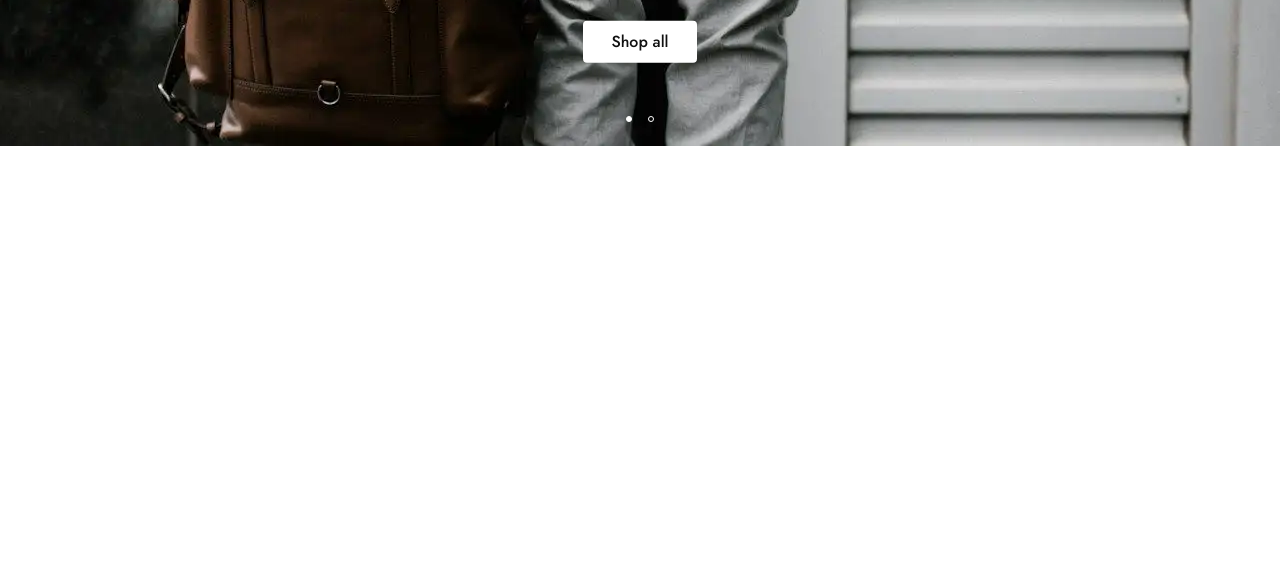
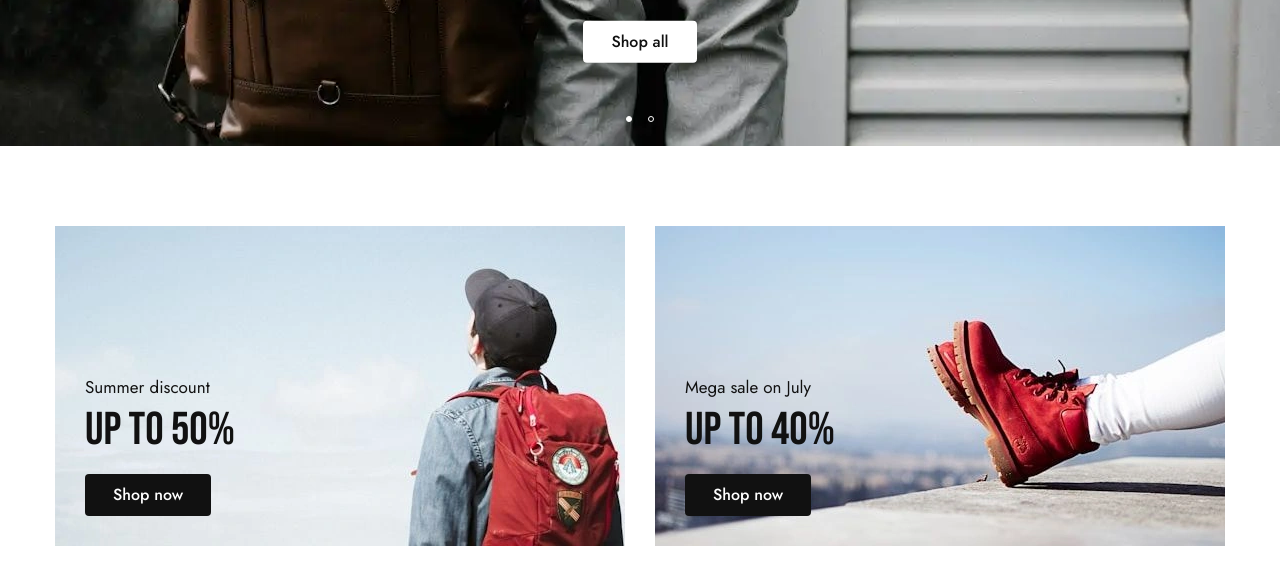
Before and after one commit to ozariechniev/static-ecommerce-landing-page, a website built with Vite: page index.html in a window 1280 px wide. Shown: the part 738-1322 px from the top of the page. Before the commit the page ends 884 px from the top, so only its background shows below. Built offline with nearby package versions, Linux system fonts and the light colour scheme.

Commit message:
ST-06 Add Promo block styles

```diff
--- a/index.html
+++ b/index.html
@@ -58,7 +58,6 @@
         <!-- Preload the LCP image with a high fetchpriority so it starts loading with the stylesheet. -->
         <link
             as="image"
-            fetchpriority="high"
             href="./src/assets/images/hero-slider/hero-image-1.webp"
             rel="preload"
             type="image/webp"
@@ -404,6 +403,7 @@
                     </ul>
                 </div>
             </div>
+            <!--/ Delivery block -->
             <!-- Hero slider -->
             <div
                 class="relative h-[400px] overflow-hidden bg-shadesOfGray-100 md:h-[700px]"
@@ -506,6 +506,61 @@
                 </div>
                 <!--/ Swiper -->
             </div>
+            <!--/ Hero slider -->
+            <!-- Promo block -->
+            <div class="my-10 bg-white lg:my-20">
+                <div
+                    class="container mx-auto grid h-80 gap-[30px] lg:grid-cols-2"
+                >
+                    <div class="relative h-80">
+                        <picture class="block h-full w-full">
+                            <source
+                                srcset="./src/assets/images/promo/promo-1.webp"
+                                type="image/webp"
+                            />
+                            <source
+                                srcset="./src/assets/images/promo/promo-1.jpg"
+                                type="image/jpeg"
+                            />
+                            <img
+                                alt=""
+                                class="absolute inset-0 h-full w-full object-cover"
+                                src="./src/assets/images/promo/promo-1.jpg"
+                            />
+                        </picture>
+                        <div class="absolute bottom-[30px] left-[30px]">
+                            <div class="mb-1 text-[17px]">Summer discount</div>
+                            <h2 class="font-secondary mb-4">UP TO 50%</h2>
+                            <button class="button-secondary">Shop now</button>
+                        </div>
+                    </div>
+                    <div class="relative h-80">
+                        <picture class="block h-full w-full">
+                            <source
+                                srcset="./src/assets/images/promo/promo-2.webp"
+                                type="image/webp"
+                            />
+                            <source
+                                srcset="./src/assets/images/promo/promo-2.jpg"
+                                type="image/jpeg"
+                            />
+                            <img
+                                alt=""
+                                class="absolute inset-0 h-full w-full object-cover"
+                                src="./src/assets/images/promo/promo-2.jpg"
+                            />
+                        </picture>
+                        <div class="absolute bottom-[30px] left-[30px]">
+                            <div class="mb-1 text-[17px]">
+                                Mega sale on July
+                            </div>
+                            <h2 class="font-secondary mb-4">UP TO 40%</h2>
+                            <button class="button-secondary">Shop now</button>
+                        </div>
+                    </div>
+                </div>
+            </div>
+            <!--/ Promo block -->
         </main>
         <!-- Script -->
         <script type="module" src="/src/main.ts"></script>
--- a/src/style.css
+++ b/src/style.css
@@ -255,8 +255,16 @@
 }
 
 @layer components {
+    .button {
+        @apply rounded px-7 py-[9px] font-medium transition-colors duration-300 ease-in-out hover:bg-primary-navy hover:text-white
+    }
+
     .button-primary {
-        @apply rounded bg-white px-7 py-[9px] font-medium text-primary-dark transition-colors duration-300 ease-in-out hover:bg-primary-navy hover:text-white
+        @apply button bg-white text-primary-dark;
+    }
+
+    .button-secondary {
+        @apply button bg-primary-dark text-white;
     }
 }
 
```
Also changed, not shown: src/assets/images/promo/promo-1.jpg (added), src/assets/images/promo/promo-1.webp (added), src/assets/images/promo/promo-2.jpg (added), src/assets/images/promo/promo-2.webp (added).
